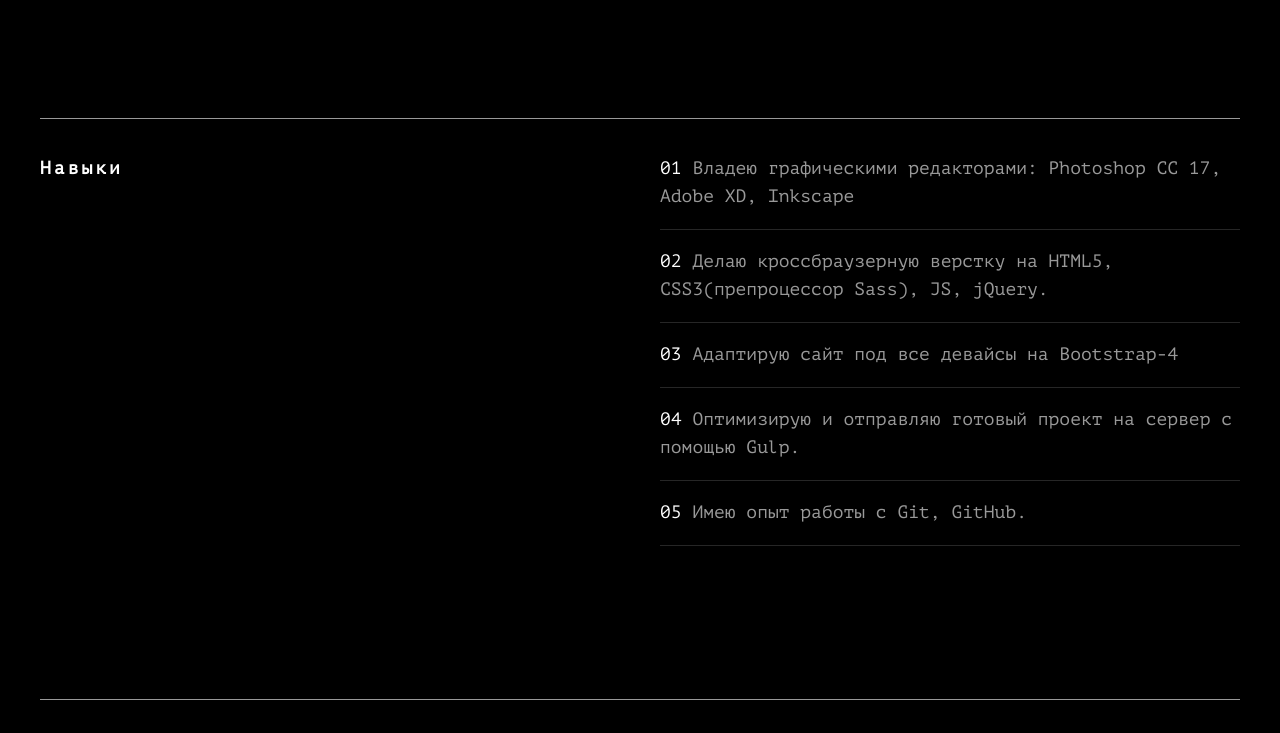
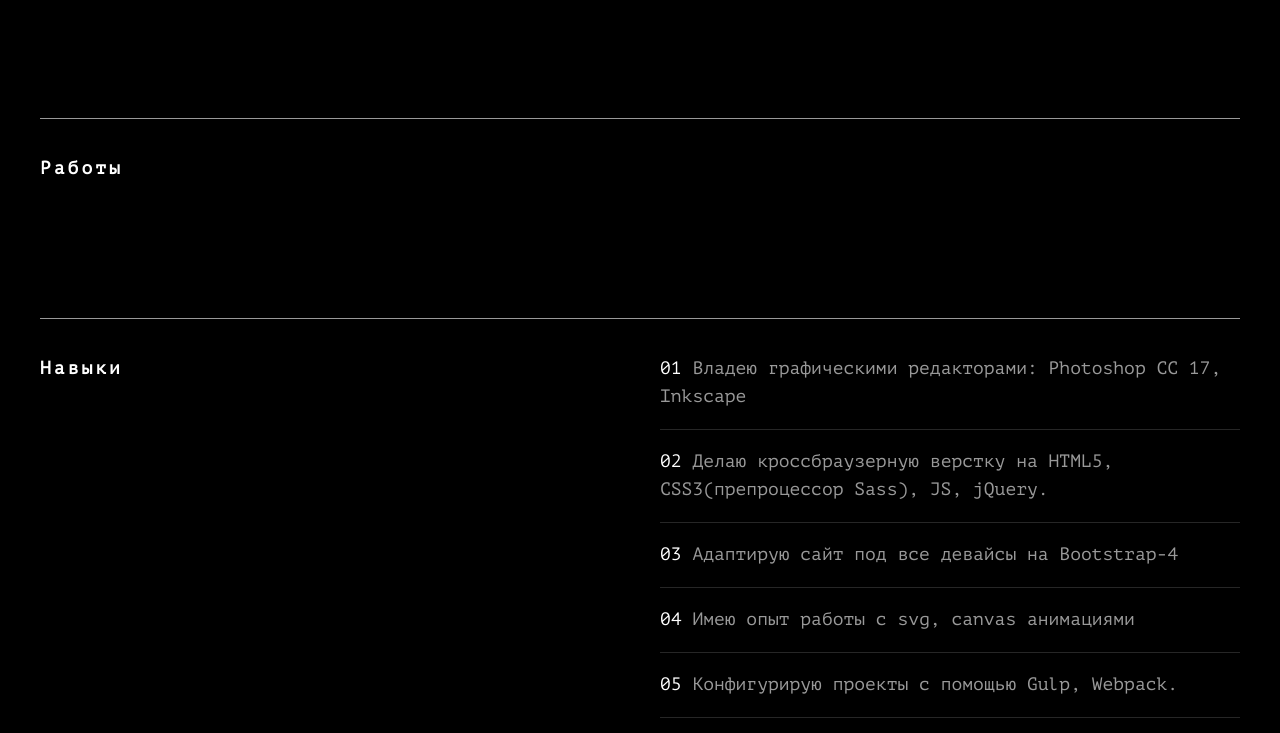
Before and after one commit to vovadanilchenkoo/portfolio, a plain HTML site: page index.html in a window 1280 px wide. Shown: the part 1450-2183 px from the top of the page. Drawn offline with Linux system fonts and the light colour scheme; files whose address does not match are found by name.

Commit message:
small fixes in index.html

```diff
--- a/index.html
+++ b/index.html
@@ -137,6 +137,24 @@
 
   </section>
 
+  <section id="achievements">
+
+    <div class="container">
+
+      <div class="row">
+
+        <div class="default-section">
+
+            <h2 class="title">Работы</h2>
+
+        </div>
+
+      </div>
+
+    </div>
+
+  </section>
+
 
   <section id="skills">
 
@@ -151,7 +169,7 @@
           <ul class="list-item">
             <li class="item">
               <span class="number">01</span>
-              Владею графическими редакторами: Photoshop CC 17, Adobe XD, Inkscape
+              Владею графическими редакторами: Photoshop CC 17, Inkscape
             </li>
             <li class="item">
               <span class="number">02</span>
@@ -163,10 +181,14 @@
             </li>
             <li class="item">
               <span class="number">04</span>
-              Оптимизирую и отправляю готовый проект на сервер с помощью Gulp.
+              Имею опыт работы с svg, canvas анимациями
+              </li>
+            <li class="item">
+              <span class="number">05</span>
+              Конфигурирую проекты с помощью Gulp, Webpack.
             </li>
             <li class="item">
-              <span class="number">05</span>
+              <span class="number">06</span>
               Имею опыт работы с Git, GitHub.
             </li>
           </ul>
```
